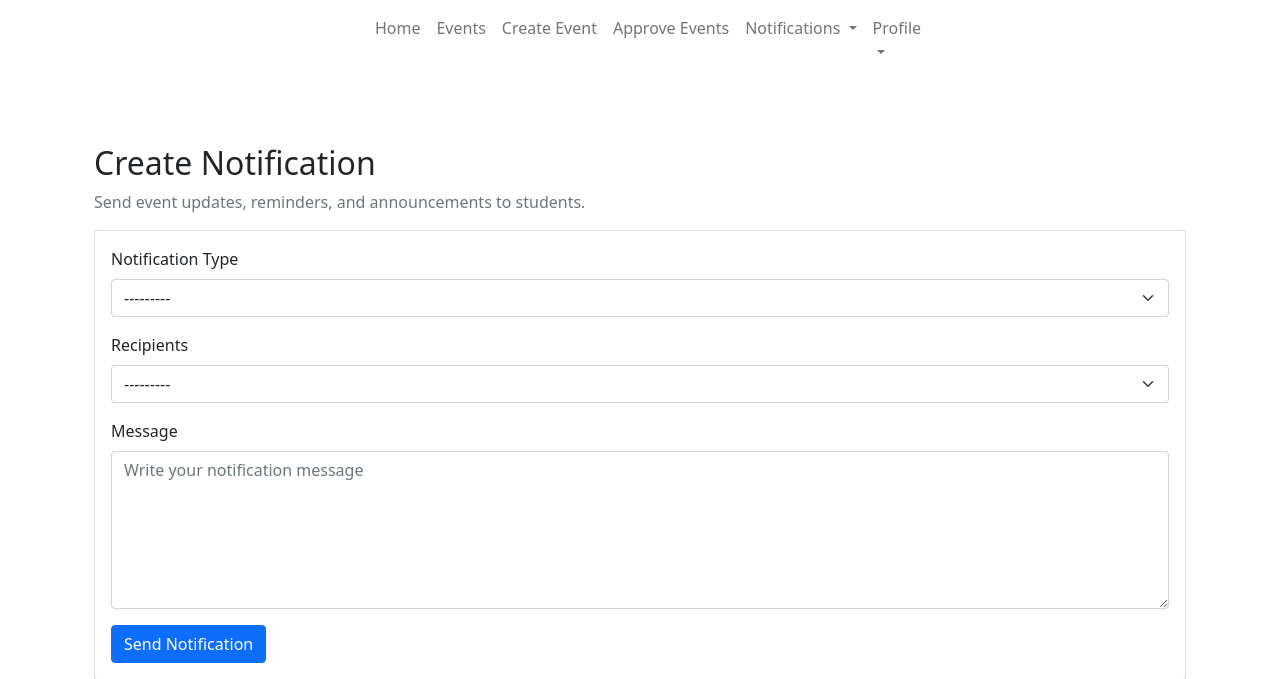
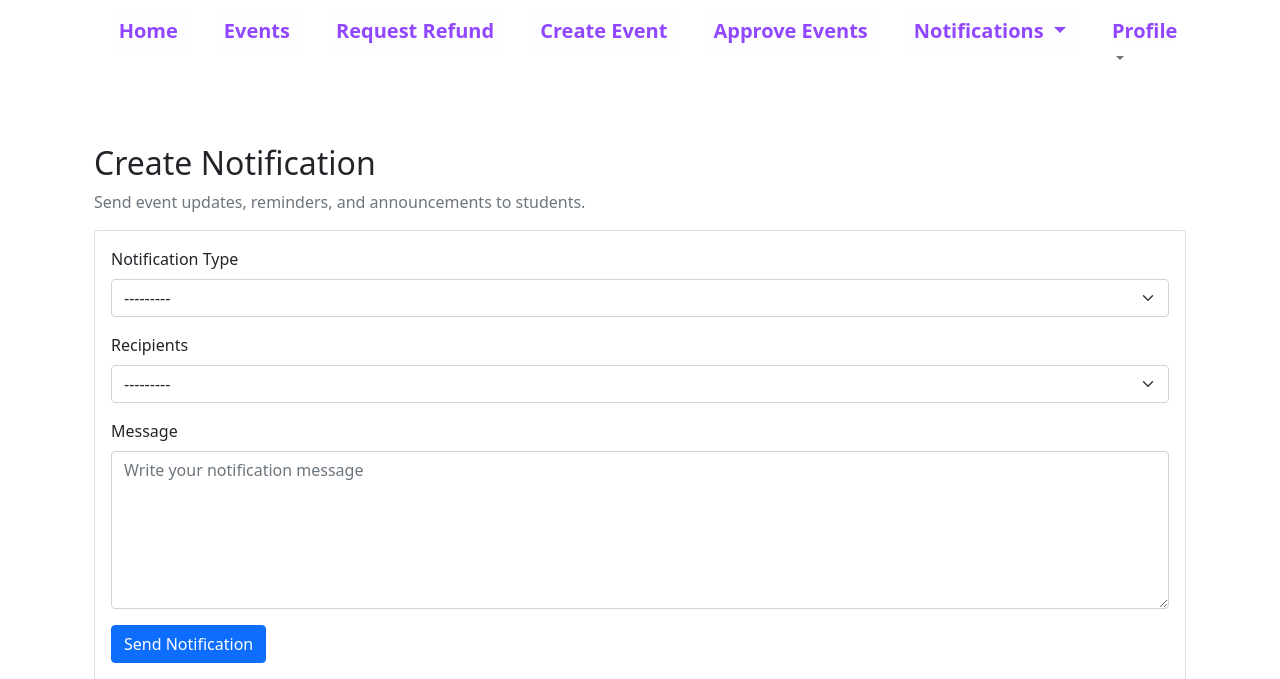
Before and after one commit to Tiyko/NCI-SE2026-student_management_system, a Django app: page /notifications/ in a window 1280 px wide. Shown: the top 679 px of the page. Run offline with Django 5.2, Linux system fonts and the light colour scheme; the visitor is signed in with stand-in values (Sample User, id 1); data comes from the database, SQL or seed files in the repository; data that the repository does not hold is empty; parts of the project's set-up code (start-up, migrations or seed data) failed here and were passed over.

Commit message:
Styled NavBar with CSS

```diff
--- a/static/css/style.css
+++ b/static/css/style.css
@@ -29,6 +29,27 @@
     color: red;
     text-decoration: underline;
 }
+
+/*Navbar css - Aidas Kibas*/
+
+#nav-link {
+    background-color: rgb(254, 254, 254);
+    color: rgb(144, 71, 255);
+    font-size: 20px;
+    font-weight: bold;
+    margin-right: 30px;
+    padding: 8px;
+    text-align: center;
+}
+
+#profile-link {
+    background-color: rgb(254, 254, 254);
+    color: rgb(144, 71, 255);
+    font-size: 20px;
+    font-weight: bold;
+    text-align: center;
+}
+
 
 /*Homepage css - Aidas Kibas*/
 
--- a/templates/includes/main-nav.html
+++ b/templates/includes/main-nav.html
@@ -2,7 +2,7 @@
     <ul class="navbar-nav w-auto mx-auto">
 
         <li class="nav-item dropdown">
-            <a class="logo-font font-weight-bold nav-link text-black mr-5" href="{% url 'home' %}" id="home-link">
+            <a class="logo-font font-weight-bold nav-link text-black mr-5" href="{% url 'home' %}" id="nav-link">
                 Home
             </a>
         </li>
@@ -10,8 +10,14 @@
         <li class="nav-item dropdown">
             <a class="logo-font font-weight-bold nav-link text-black mr-5"
             href="{% url 'events' %}"
-            id="events-link">
+            id="nav-link">
                 Events
+            </a>
+        </li>
+
+        <li class="nav-item dropdown">
+            <a class="logo-font font-weight-bold nav-link text-black mr-5" href="{% url 'request_refund' %}" id="nav-link">
+                Request Refund
             </a>
         </li>
 
@@ -20,7 +26,7 @@
 
         {% if request.user.is_superuser or request.user.userprofile.role == "Organizer" %}
             <li class="nav-item">
-                <a class="nav-link text-black mr-5" href="{% url 'create_event' %}">
+                <a class="nav-link text-black mr-5" href="{% url 'create_event' %}" id="nav-link">
                     Create Event
                 </a>
             </li>
@@ -29,7 +35,7 @@
         {% if request.user.is_superuser %}
             <li class="nav-item">
                 <a class="nav-link text-black mr-5"
-                    href="{% url 'approve_events' %}">
+                    href="{% url 'approve_events' %}" id="nav-link">
                         Approve Events
                 </a>
             </li>
@@ -38,7 +44,7 @@
 
         <li class="nav-item dropdown">
             <a class="nav-link text-black dropdown-toggle mr-5"
-               id="notifications-menu"
+               id="nav-link"
                role="button"
                data-bs-toggle="dropdown"
                aria-expanded="false"
@@ -115,7 +121,7 @@
                     <div>
                         <i class="fas fa-user fa-lg"></i>
                     </div>
-                    <p class="my-0">Profile</p>
+                    <p class="my-0" id="profile-link">Profile</p>
                 </div>
             </a>
             <ul class="dropdown-menu border-0" aria-labelledby="user-options">
```
